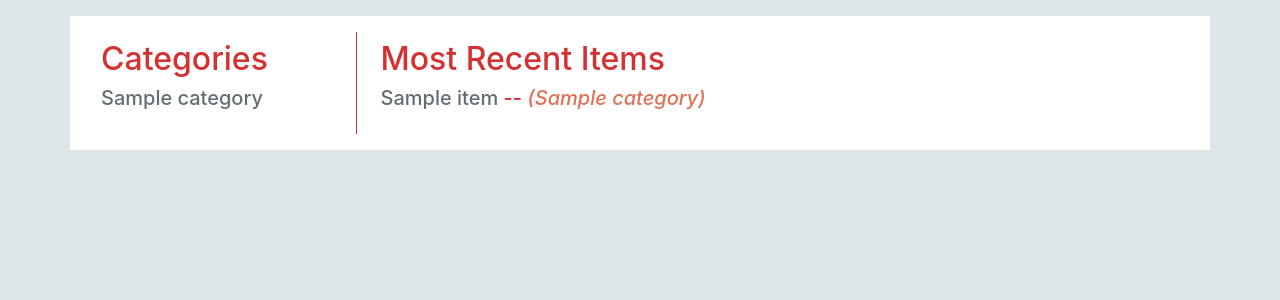
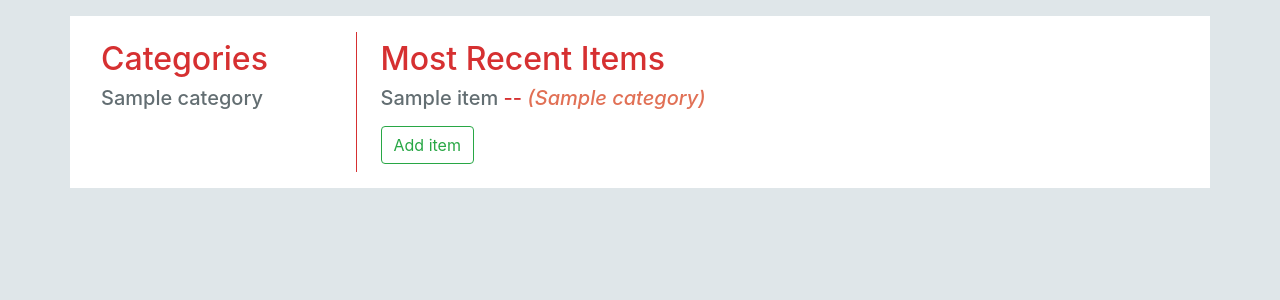
Before and after one commit to tlkamp/project-item-catalog, a Flask app: a page that uses templates/index.html in a window 1280 px wide. Shown: the part 56-356 px from the top of the page. Run offline with Flask 2, Linux system fonts and the light colour scheme; a user stored in the database is signed in; tables that the repository leaves empty hold one stand-in row (values such as "Sample post"); parts of the project's set-up code (start-up, migrations or seed data) failed here and were passed over; some libraries are stand-ins or nearby versions.

Commit message:
Adding items works now

```diff
--- a/application.py
+++ b/application.py
@@ -100,7 +100,13 @@ def edit_item(categoryname, itemname):
         flask.abort(404)
 
 
-@app.route('/catalog/create/', method=['POST'])
+@app.route('/catalog/add_item/', methods=['GET'])
+@flask_login.login_required
+def add_item():
+    return flask.render_template('add-item.html')
+
+
+@app.route('/catalog/create/', methods=['POST'])
 @flask_login.login_required
 def create():
     helper = DBHelper()
--- a/templates/index.html
+++ b/templates/index.html
@@ -19,4 +19,7 @@
     </li>
     {% endfor %}
 </ul>
+{% if current_user.is_authenticated %}
+<a class="btn btn-outline-success" href="{{url_for('add_item')}}">Add item</a>
+{% endif %}
 {% endblock %}
--- a/templates/item.html
+++ b/templates/item.html
@@ -4,7 +4,7 @@
     <div class="card-body">
         <h4>{{ item.name }}</h4>
         <p class="card-text">{{ item.desc }}</p>
-        {% if current_user.is_authenticated and current_user.id == item.user_id % }
+        {% if current_user.is_authenticated and current_user.id == item.user_id %}
             <a href="{{url_for('edit_item', categoryname=item.category.name, itemname=item.name)}}" class="btn btn-outline-success">Edit item</a>
             <button class="btn btn-outline-danger" data-toggle="modal" data-target="#confirm-dialog">Delete item</button>
         {% endif %}
```
Also changed, not shown: templates/add-item.html (+5 -5 lines).
